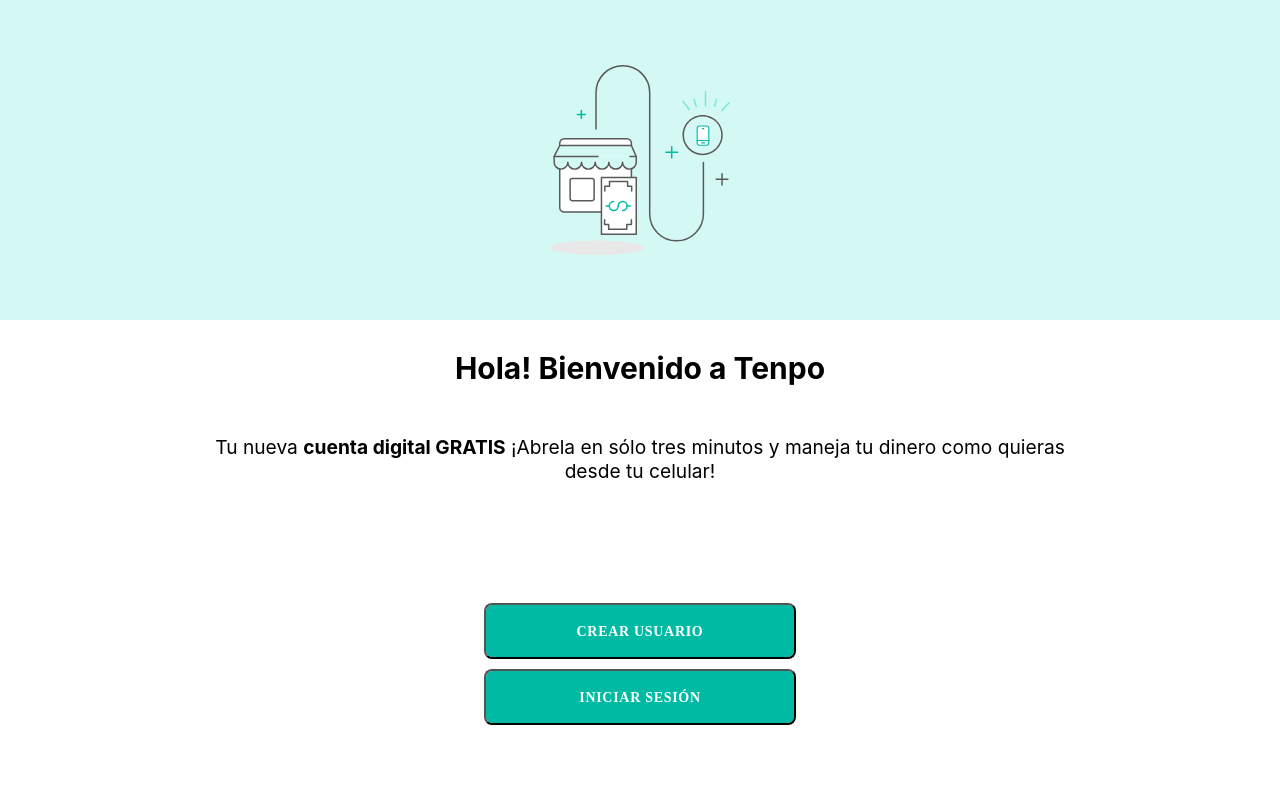
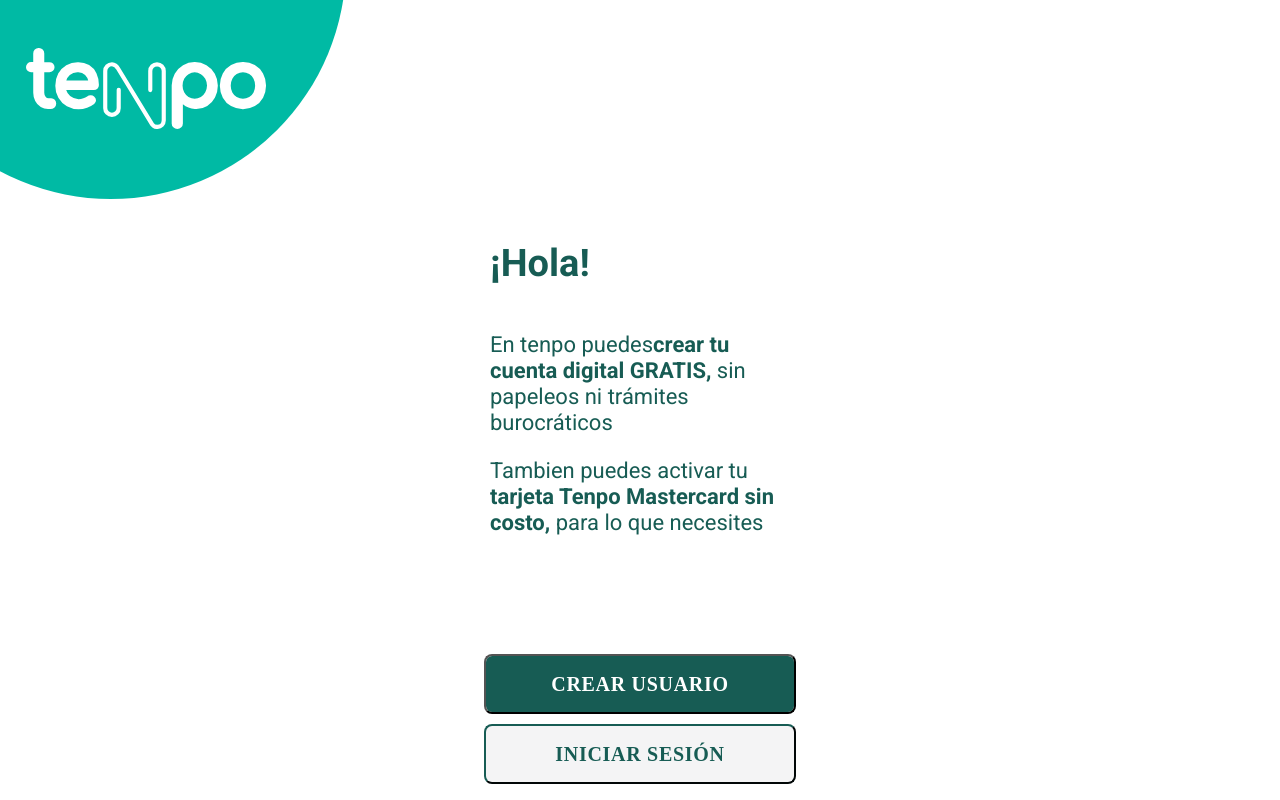
Before and after one commit to veronicaurrutia/scl012-tenpo, a React (Create React App) app: page / in a window 1280 px wide. Built offline with nearby package versions, Linux system fonts and the light colour scheme.

Commit message:
fix component welcome view

```diff
--- a/src/assets/css/button.css
+++ b/src/assets/css/button.css
@@ -1,13 +1,11 @@
 .button{
     width: 312px;
-    height: 56px;
-    background: #00BAA4 0% 0% no-repeat padding-box;
+    height: 60px;
+    background: #175C54 0% 0% no-repeat padding-box;
     border-radius: 8px;
-    opacity: 1;
-    font: Bold 14px/17px Gotham;
+    font: Bold 20px/17px Gotham;
     letter-spacing: 0.7px;
     color: #FFFFFF;
     text-transform: uppercase;
-    opacity: 1;
-    margin: 5px;
+    margin-bottom: 10px;
 }
--- a/src/assets/css/welcome.css
+++ b/src/assets/css/welcome.css
@@ -6,29 +6,39 @@
 }
 
 .container-img{
-    display: flex;
-    align-items: center;
-    justify-content: center;
     width: 100%;
-    background-color: #D4F9F5;
-    height: 20em;
-}
-.container-img img{
-    width: 180px;
 }
 
+.img-welcome{
+    width: 400px;
+    margin-top: -118px;
+    margin-left: -54px;
+}
+.logo{
+    width: 14em;
+    position: absolute;
+    margin-left: -320px;
+    margin-top: 3em;
+}
+
+
 .text-welcome{
-    font-size: 30px;
-    display: flex;
-    justify-content: center;
+    color: #175C54;
+    font-family: Roboto;
+    font-style: Medium;
+    font-size: 38px;
+    width: 300px;
     margin-top: 1em;
-    margin-bottom: 1em;
 }
 
 .body-welcome{
-    display: flex;
-    justify-content: center;
-    margin-bottom: 6em;
+    width: 300px;
+    font-family: Roboto;
+    font-style: normal;
+    font-weight: normal;
+    color: #175C54;
+    font-size: 22px;
+    line-height: 26px;
 }
 
 .body-welcome p{
@@ -36,3 +46,20 @@
     font-size: larger;
     text-align: center;
 }
+.container-button{
+    display: flex;
+    flex-direction: column;
+    margin-top: 6em;
+}
+.sigIn-btn{
+    width: 312px;
+    height: 60px;
+    background: rgba(116, 116, 128, 0.08);
+    border-radius: 8px;
+    border-color:  #175C54;
+    font: Bold 20px/17px Gotham;
+    letter-spacing: 0.7px;
+    color:  #175C54;
+    text-transform: uppercase;
+
+}
--- a/src/components/Welcome.jsx
+++ b/src/components/Welcome.jsx
@@ -1,7 +1,8 @@
 import React from 'react'
 import { Link } from "react-router-dom";
 import '../assets/css/welcome.css';
-import welcome from '../assets/img/welcome.svg'
+import welcome from '../assets/img/img1.svg'
+import logo from '../assets/img/logoBlanco.svg'
 import ButtonPrimary from './ButtonPrimary';
 
 
@@ -10,16 +11,20 @@
     return (
         <div className='container-welcome'>
             <div className='container-img'>
-                <img src={welcome}/>
+                <img className='img-welcome' src={welcome}/>
+                <img className='logo' style={{width:'15em'}} src={logo}/>
             </div>
-            <h1 className='text-welcome'>Hola! Bienvenido a Tenpo</h1>
-            <div className='body-welcome'>
-                <p>Tu nueva <strong>cuenta digital GRATIS</strong> ¡Abrela en sólo tres minutos y maneja tu dinero como quieras desde tu celular!</p>
+            <h1 className='text-welcome'>¡Hola!</h1>
+            <div>
+                <p className='body-welcome'>En tenpo puedes<strong>crear tu cuenta digital GRATIS,</strong> sin papeleos ni trámites burocráticos</p>
+                <p className='body-welcome'>Tambien puedes activar tu <strong>tarjeta Tenpo Mastercard sin costo,</strong> para lo que necesites</p>
             </div>
+            <div className='container-button'>
                 <Link to="/registrarse">
                     <ButtonPrimary title='Crear Usuario'/>
                 </Link>
-                <ButtonPrimary title='Iniciar Sesión' />
+                <button className='sigIn-btn'>Iniciar Sesión</button>
+            </div>
         </div>
     )
 }
```
Also changed, not shown: src/assets/img/img1.svg (added), src/assets/img/logoBlanco.svg (added).
